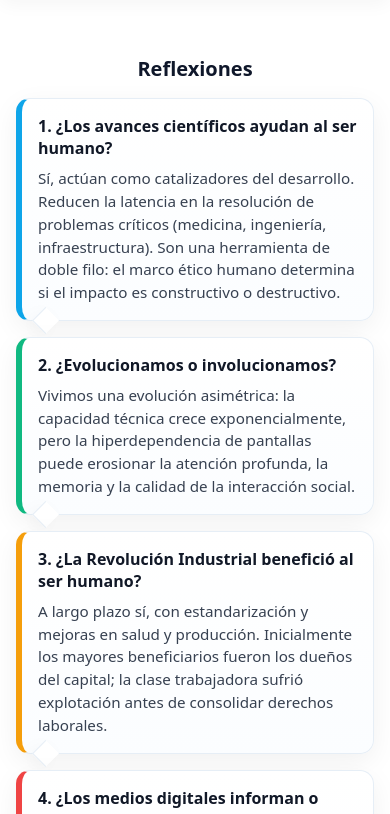
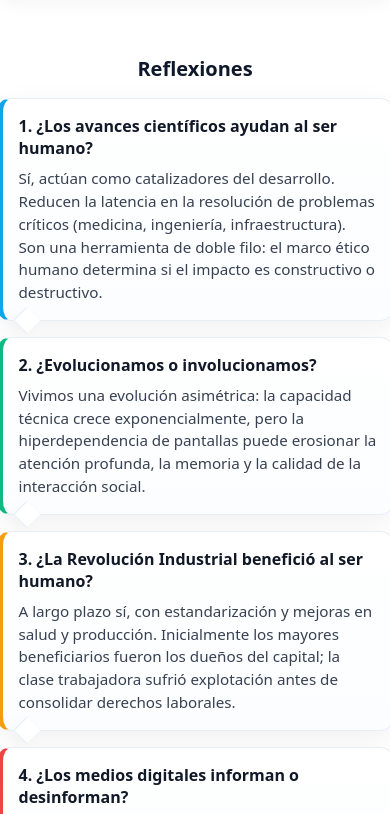
Before and after one commit to yirman/telecom-info-js, a Next.js app: page / in a window 390 px wide. Shown: the part 4070-4884 px from the top of the page. Built offline with nearby package versions, Linux system fonts and the light colour scheme.

Commit message:
bubble order

```diff
--- a/styles/globals.css
+++ b/styles/globals.css
@@ -23,8 +23,9 @@ main { font-family: system-ui, -apple-system, 'Segoe UI', Roboto, 'Helvetica Neu
 /* Insights / bubbles */
 .insights { max-width: 1100px; margin: 2.5rem auto; padding: 1rem; }
 .insights-title { text-align: center; margin: 0 0 1rem; font-size: 1.25rem; color: #0f172a; }
-.bubbles { display: flex; flex-wrap: wrap; gap: 1rem; justify-content: center; align-items: stretch; }
-.bubble { background: linear-gradient(180deg,#ffffff,#fbfdff); border: 1px solid #e6eef6; padding: 1rem; border-radius: 14px; box-shadow: 0 8px 28px rgba(2,6,23,0.06); position: relative; flex: 0 1 calc(33.333% - 0.66rem); max-width: 360px; }
+/* Stack bubbles vertically while keeping same visual styling */
+.bubbles { display: flex; flex-direction: column; gap: 1rem; align-items: center; }
+.bubble { background: linear-gradient(180deg,#ffffff,#fbfdff); border: 1px solid #e6eef6; padding: 1rem; border-radius: 14px; box-shadow: 0 8px 28px rgba(2,6,23,0.06); position: relative; width: 100%; max-width: 720px; }
 .bubble h4 { margin: 0 0 0.5rem; font-size: 1rem; }
 .bubble p { margin: 0; color: #374151; font-size: 0.95rem; line-height: 1.5; }
 .bubble::after { content: ''; position: absolute; bottom: -10px; left: 22px; width: 18px; height: 18px; background: #ffffff; transform: rotate(45deg); border-left: 1px solid #e6eef6; border-bottom: 1px solid #e6eef6; box-shadow: 0 6px 18px rgba(2,6,23,0.04); }
@@ -37,12 +38,12 @@ main { font-family: system-ui, -apple-system, 'Segoe UI', Roboto, 'Helvetica Neu
 .bubbles .bubble:nth-child(5) { border-left: 6px solid #8b5cf6; }
 
 @media (max-width: 900px) {
-	.bubble { flex: 0 1 calc(48% - 1rem); max-width: none; }
+  .bubble { max-width: 640px; }
 }
 
 @media (max-width: 600px) {
-	.bubble { flex: 0 1 100%; }
-	.bubble::after { left: 14px; }
+  .bubble { max-width: 100%; }
+  .bubble::after { left: 14px; }
 }
 
 /* Timeline header */
```
